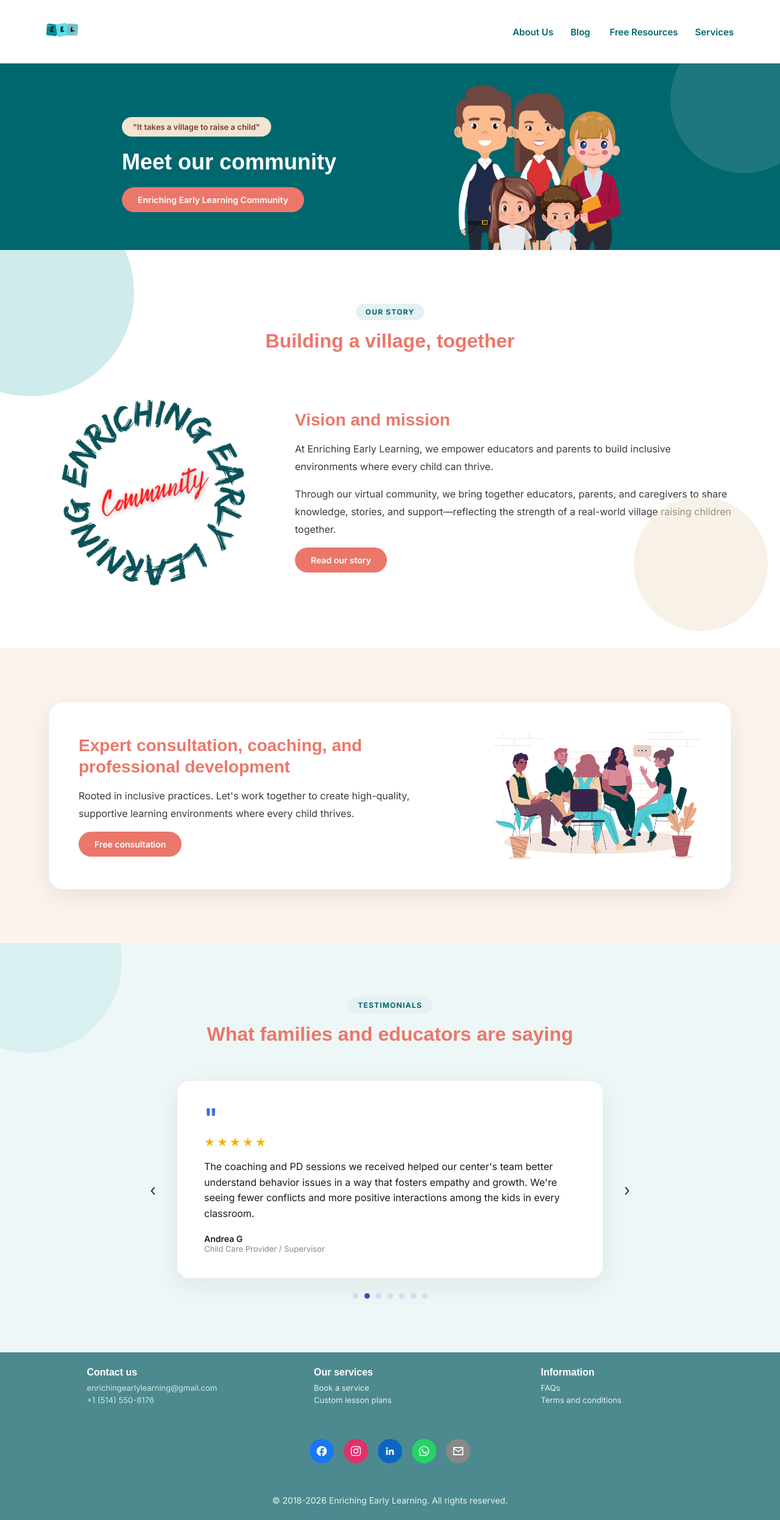
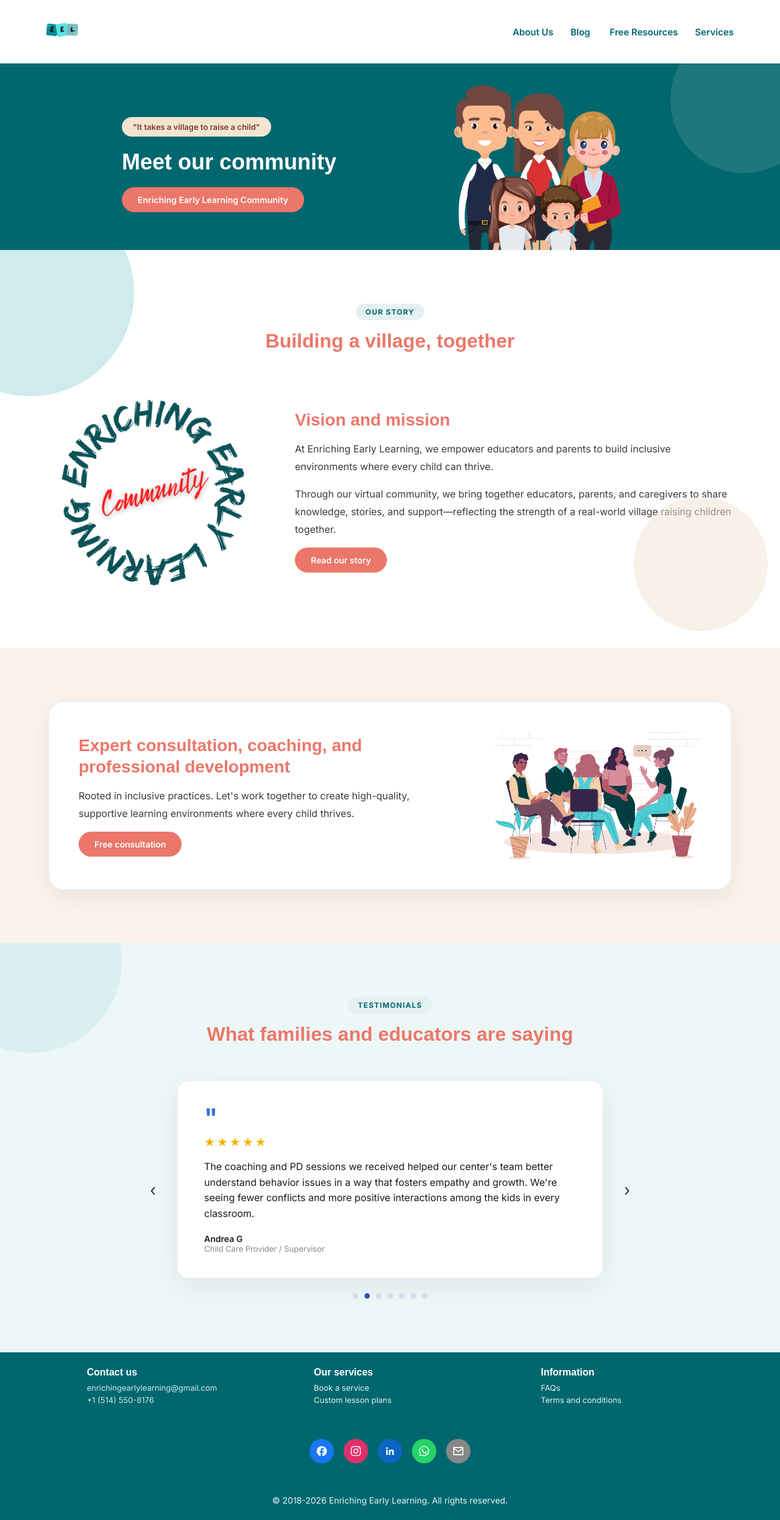
Before and after one commit to enrichingearlylearning/enriching-early-learning-site, a Jekyll site: the page built from index.html, in a window 1280 px wide. Shown: the whole page at 61% size. Built offline with Jekyll 4.4.1, drawn with Linux system fonts in a browser that asks for light colours; some web fonts are replaced.

Commit message:
Update footer.html

```diff
--- a/_includes/footer.html
+++ b/_includes/footer.html
@@ -8,7 +8,7 @@
     margin: 0 !important;
     padding: 24px 32px !important;
     position: static !important;
-    background: #4d8a8f;
+    background: #00676F;
   }
   .eel-footer-links {
     max-width: 1200px;
```
